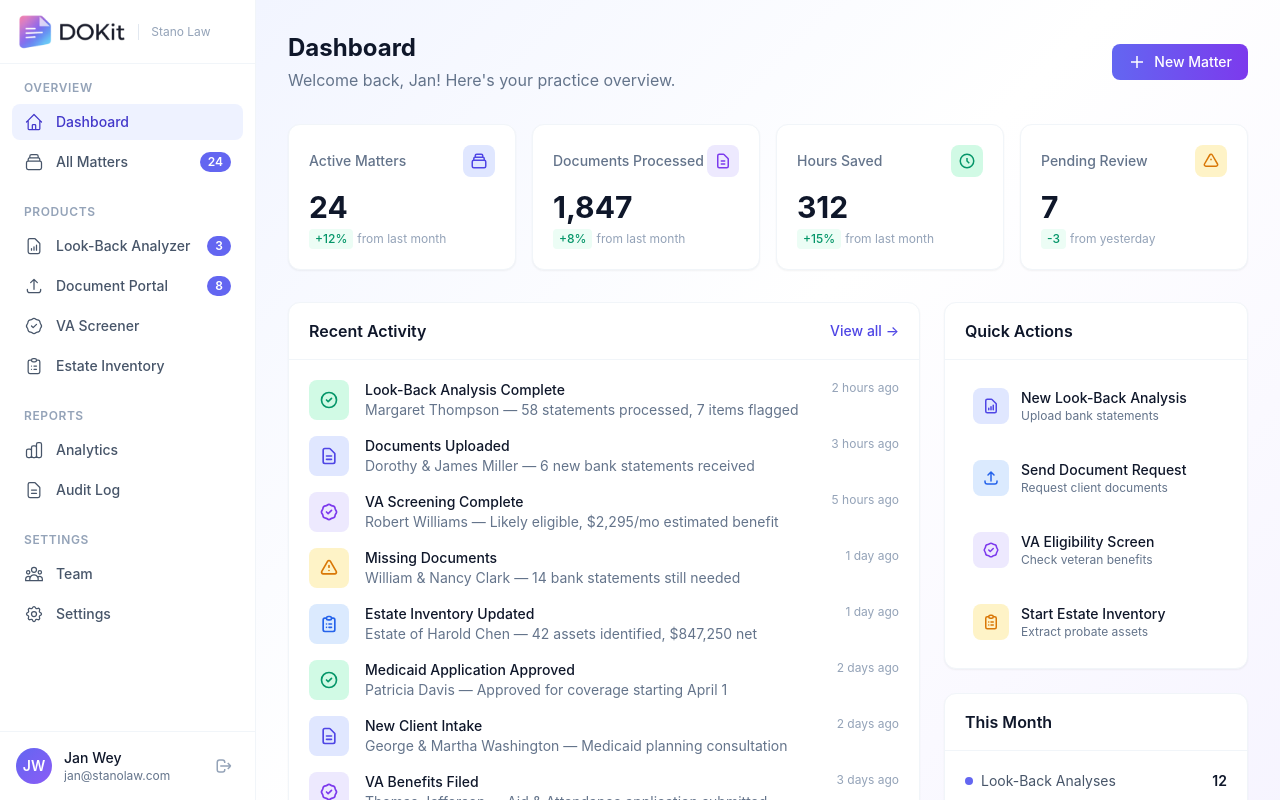
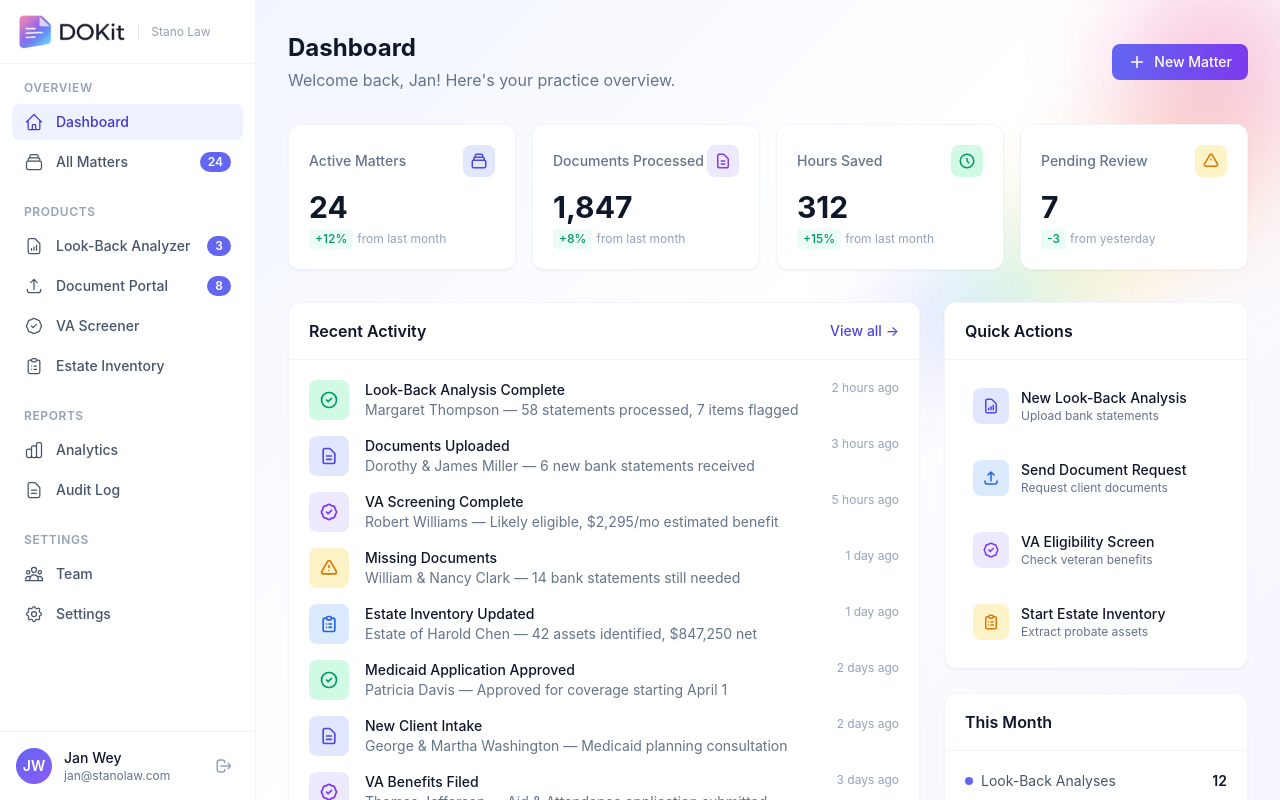
Before and after one commit to CoHoast/stano-law, a Next.js app: page /dashboard in a window 1280 px wide. Shown: the top 800 px of the page. Built offline with nearby package versions, Linux system fonts and the light colour scheme.

Commit message:
Fix gradient orb: multiple overlapping colored circles like DOKit Standard

```diff
--- a/src/app/dashboard/layout.tsx
+++ b/src/app/dashboard/layout.tsx
@@ -86,13 +86,40 @@ export default function DashboardLayout({ children }: { children: React.ReactNod
   const [sidebarOpen, setSidebarOpen] = useState(false);
 
   return (
-    <div className="min-h-screen gradient-bg">
-      {/* Gradient Orb - multicolor like DOKit Standard, BEHIND all content */}
-      <div className="fixed top-0 right-0 w-[500px] h-[500px] pointer-events-none -z-10" style={{
-        background: 'radial-gradient(circle at 70% 30%, rgba(236,72,153,0.3) 0%, rgba(251,146,60,0.25) 20%, rgba(250,204,21,0.2) 35%, rgba(74,222,128,0.15) 50%, rgba(56,189,248,0.1) 65%, rgba(168,85,247,0.08) 80%, transparent 100%)',
-        filter: 'blur(60px)',
-        transform: 'translate(20%, -20%)'
-      }} />
+    <div className="min-h-screen gradient-bg relative overflow-hidden">
+      {/* Multicolor Gradient Orb - matching DOKit Standard */}
+      <div className="fixed top-0 right-0 pointer-events-none" style={{ zIndex: 0 }}>
+        {/* Pink/Magenta */}
+        <div className="absolute -top-20 -right-20 w-72 h-72 rounded-full opacity-60" style={{
+          background: 'radial-gradient(circle, rgba(236,72,153,0.6) 0%, transparent 70%)',
+          filter: 'blur(40px)'
+        }} />
+        {/* Orange */}
+        <div className="absolute top-10 -right-10 w-64 h-64 rounded-full opacity-50" style={{
+          background: 'radial-gradient(circle, rgba(251,146,60,0.6) 0%, transparent 70%)',
+          filter: 'blur(40px)'
+        }} />
+        {/* Yellow */}
+        <div className="absolute top-32 right-20 w-56 h-56 rounded-full opacity-50" style={{
+          background: 'radial-gradient(circle, rgba(250,204,21,0.5) 0%, transparent 70%)',
+          filter: 'blur(40px)'
+        }} />
+        {/* Green */}
+        <div className="absolute top-48 right-40 w-48 h-48 rounded-full opacity-40" style={{
+          background: 'radial-gradient(circle, rgba(74,222,128,0.5) 0%, transparent 70%)',
+          filter: 'blur(40px)'
+        }} />
+        {/* Cyan */}
+        <div className="absolute top-56 right-56 w-44 h-44 rounded-full opacity-40" style={{
+          background: 'radial-gradient(circle, rgba(56,189,248,0.5) 0%, transparent 70%)',
+          filter: 'blur(40px)'
+        }} />
+        {/* Blue/Purple */}
+        <div className="absolute top-64 right-72 w-40 h-40 rounded-full opacity-30" style={{
+          background: 'radial-gradient(circle, rgba(168,85,247,0.5) 0%, transparent 70%)',
+          filter: 'blur(40px)'
+        }} />
+      </div>
 
       {/* Mobile Header */}
       <div className="lg:hidden fixed top-0 left-0 right-0 z-50 bg-white/80 backdrop-blur-xl border-b border-slate-100 px-4 h-14 flex items-center justify-between">
@@ -206,7 +233,7 @@ export default function DashboardLayout({ children }: { children: React.ReactNod
       </aside>
 
       {/* Main Content */}
-      <main className="lg:pl-64 pt-14 lg:pt-0 min-h-screen">
+      <main className="lg:pl-64 pt-14 lg:pt-0 min-h-screen relative z-10">
         {children}
       </main>
     </div>
```
